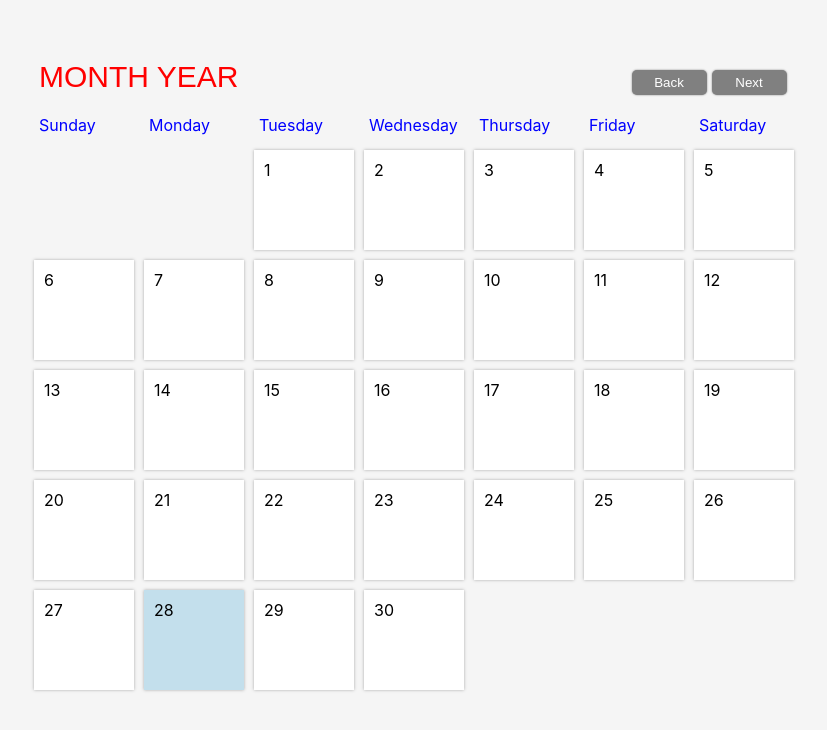
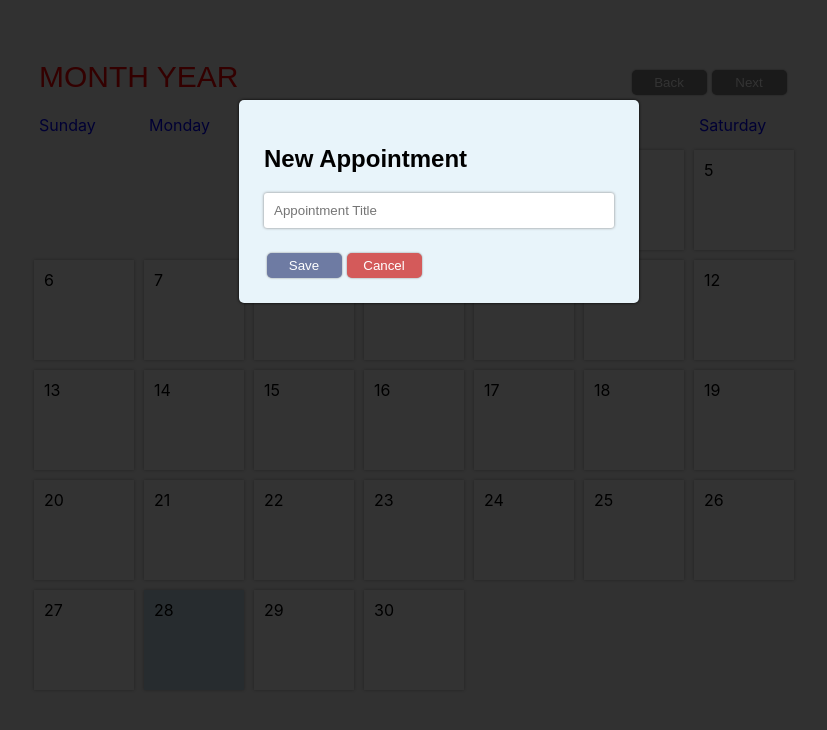
Before and after one commit to iamtreetop/prompt-react-calendar, a React (Create React App) app: page / in a window 1280 px wide. Both pictures are taken after a click on the element "10". Shown: the top 730 px of the page, without its empty margins (226-1053 px from the left). Built offline with nearby package versions, Linux system fonts and the light colour scheme.

Commit message:
Add create event modal

```diff
--- a/src/App.css
+++ b/src/App.css
@@ -3,6 +3,19 @@ body {
   justify-content: center;
   margin-top: 50px;
   background-color: whitesmoke;
+}
+
+button {
+  margin-right: 2.5px;
+  margin-left: 2.5px;
+  width: 75px;
+  cursor: pointer;
+  box-shadow: 0px 0px 2px gray;
+  border: none;
+  outline: none;
+  padding: 5px;
+  border-radius: 5px;
+  color: white;
 }
 
 #container {
@@ -26,3 +39,13 @@ body {
   width: 100%;
   margin: auto;
 }
+
+#modalBg {
+  top: 0px;
+  left: 0px;
+  z-index: 10;
+  width: 100vw;
+  height: 100vh;
+  position: absolute;
+  background-color: rgba(0,0,0,0.8);
+}
--- a/src/App.js
+++ b/src/App.js
@@ -2,6 +2,7 @@ import React, { useState, useEffect } from "react";
 
 import Header from "./components/header/Header";
 import Day from "./components/day/Day";
+import CreateAppointmentModal from "./components/create-appointment/CreateAppointmentModal";
 
 import "./App.css";
 
@@ -10,10 +11,10 @@ function App() {
   const [currentMonth, setCurrentMonth] = useState(0);
   // trigger day
   const [clicked, setClicked] = useState();
-  // initalize events variables; will save to local storage
-  const [events, setEvents] = useState(
-    localStorage.getItem("events")
-      ? JSON.parse(localStorage.getItem("events"))
+  // initalize appointments variables; will save to local storage
+  const [appointments, setAppointments] = useState(
+    localStorage.getItem("appointments")
+      ? JSON.parse(localStorage.getItem("appointments"))
       : []
   );
   // store day obvjects
@@ -21,14 +22,12 @@ function App() {
   // month year display date
   const [dateDisplay, setDateDisplay] = useState("");
 
-  const currentEventDate = (date) => {
-    events.find((event) => event.date === date);
-  };
+  const appointmentForDate = (date) => appointments.find((e) => e.date === date);
 
-  // update local storage when events change
+  // update local storage when appointments change
   useEffect(() => {
-    localStorage.setItem("events", JSON.stringify(events));
-  }, [events]);
+    localStorage.setItem("appointments", JSON.stringify(appointments));
+  }, [appointments]);
 
   useEffect(() => {
     const weekdays = [
@@ -76,7 +75,7 @@ function App() {
           value: i - fillerDays,
           isCurrentDay: i - fillerDays === day && currentMonth === 0,
           date: dayString,
-          event: currentEventDate(dayString),
+          appointments: appointmentForDate(dayString),
         });
         // filler day
       } else {
@@ -84,15 +83,16 @@ function App() {
           value: "filler",
           isCurrentDay: false,
           date: "",
-          event: null,
+          appointments: null,
         });
       }
     }
 
     setDays(daysArray);
-  }, [events, currentMonth]);
+  }, [appointments, currentMonth]);
 
   return (
+    <>
       <div id="container">
         <Header />
 
@@ -114,7 +114,7 @@ function App() {
                 day={day}
                 handleClick={() => {
                   console.log("clicked!");
-                if (day.value === "filler") {
+                  if (day.value !== "filler") {
                     setClicked(day.date);
                   }
                 }}
@@ -123,6 +123,19 @@ function App() {
           })}
         </div>
       </div>
+
+      {clicked && (
+        <CreateAppointmentModal
+          onClose={() => setClicked(null)}
+          onSave={(title) => {
+            console.log("saved appt");
+            // not grabbing all appoinbtments
+            setAppointments([...appointments, { title, date: clicked }]);
+            setClicked(null);
+          }}
+        />
+      )}
+    </>
   );
 }
 
--- /dev/null
+++ b/src/components/create-appointment/CreateAppointmentModal.jsx
@@ -0,0 +1,40 @@
+import React, { useState } from 'react';
+
+import './create-appointment.style.css'
+
+const CreateAppointmentModal = ({ onSave, onClose }) => {
+  const [title, setTitle] = useState('');
+  const [error, setError] = useState(false);
+
+  return (
+    <>
+      <div id="newAppointmentModal">
+        <h2>New Appointment</h2>
+
+        <input
+          id="appointmentTitleInput"
+          placeholder="Appointment Title"
+          value={title}
+          onChange={(e) => setTitle(e.target.value)}
+        />
+
+        <button
+          onClick={() => {
+            if (title) {
+              onSave(title);
+              setError(false);
+            } else {
+              setError(true);
+            }
+          }}
+          id="saveButton">Save</button>
+        <button
+          onClick={onClose}
+          id="cancelButton">Cancel</button>
+      </div>
+
+      <div id="modalBg"></div>
+    </>
+  )
+}
+export default CreateAppointmentModal;
--- /dev/null
+++ b/src/components/create-appointment/create-appointment.style.css
@@ -0,0 +1,30 @@
+#newAppointmentModal {
+  z-index: 20;
+  padding: 25px;
+  background-color: #e8f4fa;
+  box-shadow: 0px 0px 3px black;
+  border-radius: 5px;
+  width: 350px;
+  top: 100px;
+  left: calc(50% - 175px);
+  position: absolute;
+  font-family: sans-serif;
+}
+
+#appointmentTitleInput {
+  padding: 10px;
+  width: 100%;
+  box-sizing: border-box;
+  margin-bottom: 25px;
+  border-radius: 3px;
+  outline: none;
+  border: none;
+  box-shadow: 0px 0px 3px gray;
+}
+
+#cancelButton {
+  background-color: #d45a5a;
+}
+#saveButton {
+  background-color: #6e7ba3;
+}
--- a/src/components/day/Day.jsx
+++ b/src/components/day/Day.jsx
@@ -4,13 +4,14 @@ import "./day.style.css"
 
 const Day = ({ day, handleClick }) => {
   const className = `day ${day.value === 'filler' ? 'filler' : ''} ${day.isCurrentDay ? 'currentDay' : ''}`
+  debugger
   return (
     <div className={className} onClick={handleClick}>
       {/* don't need filler days */}
       {day.value !== 'filler' ? day.value : ''}
 
-      {/* render event here */}
-      {day.event && <div className='event'>{day.event.title}</div>}
+      {/* need to render appointments here */}
+      {day.appointments && <div className='appointment'>{day.appointments.title}</div>}
     </div>
   )
 }
```
Also changed, not shown: src/components/create-event/CreateEventModal.jsx (deleted, +0 -10 lines), src/components/delete-appointment/DeleteAppointmentModal.jsx (added, +11 -0 lines), src/components/delete-event/DeleteEventModal.jsx (deleted, +0 -11 lines). Lines whose indentation alone changed are shown as unchanged.
